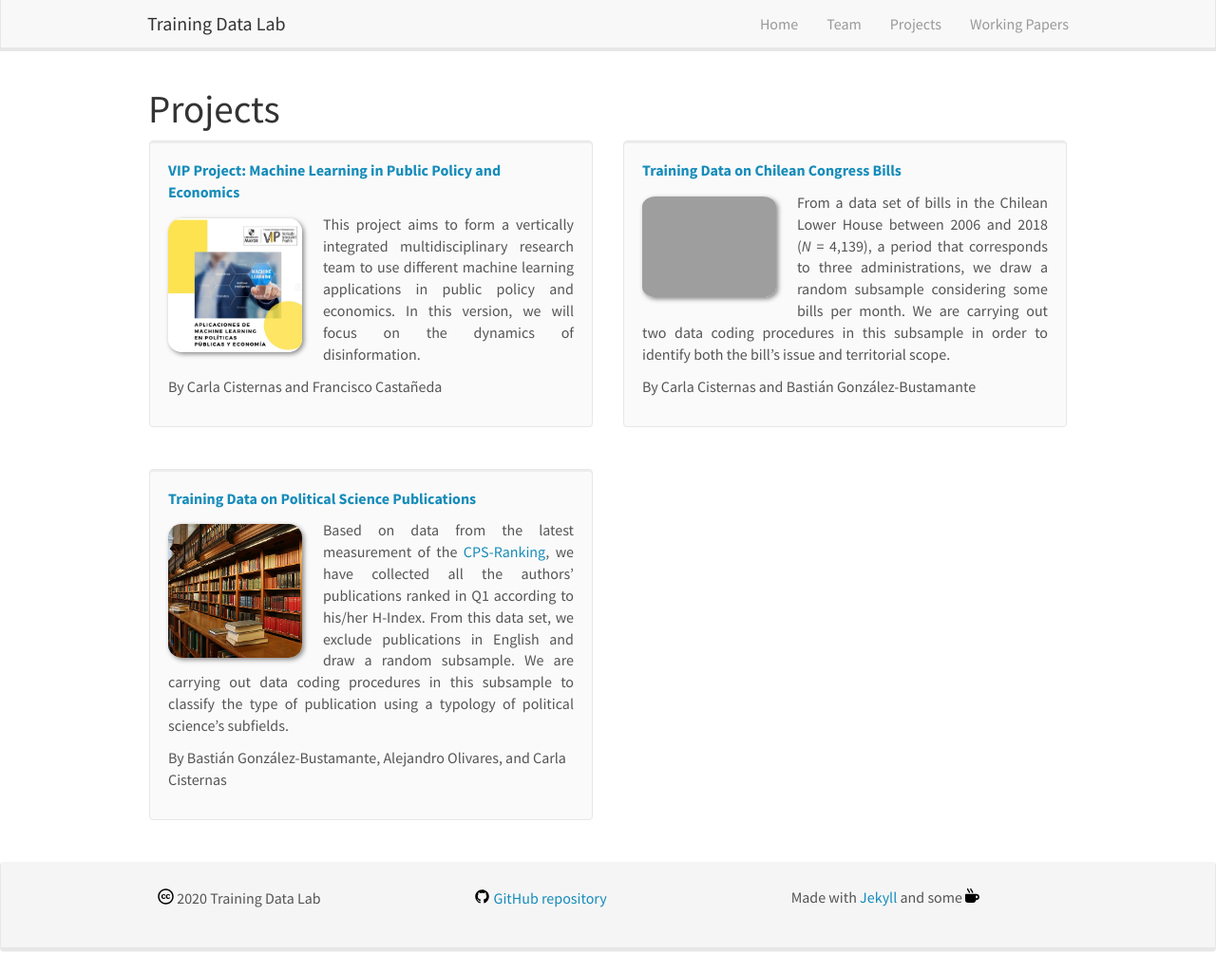
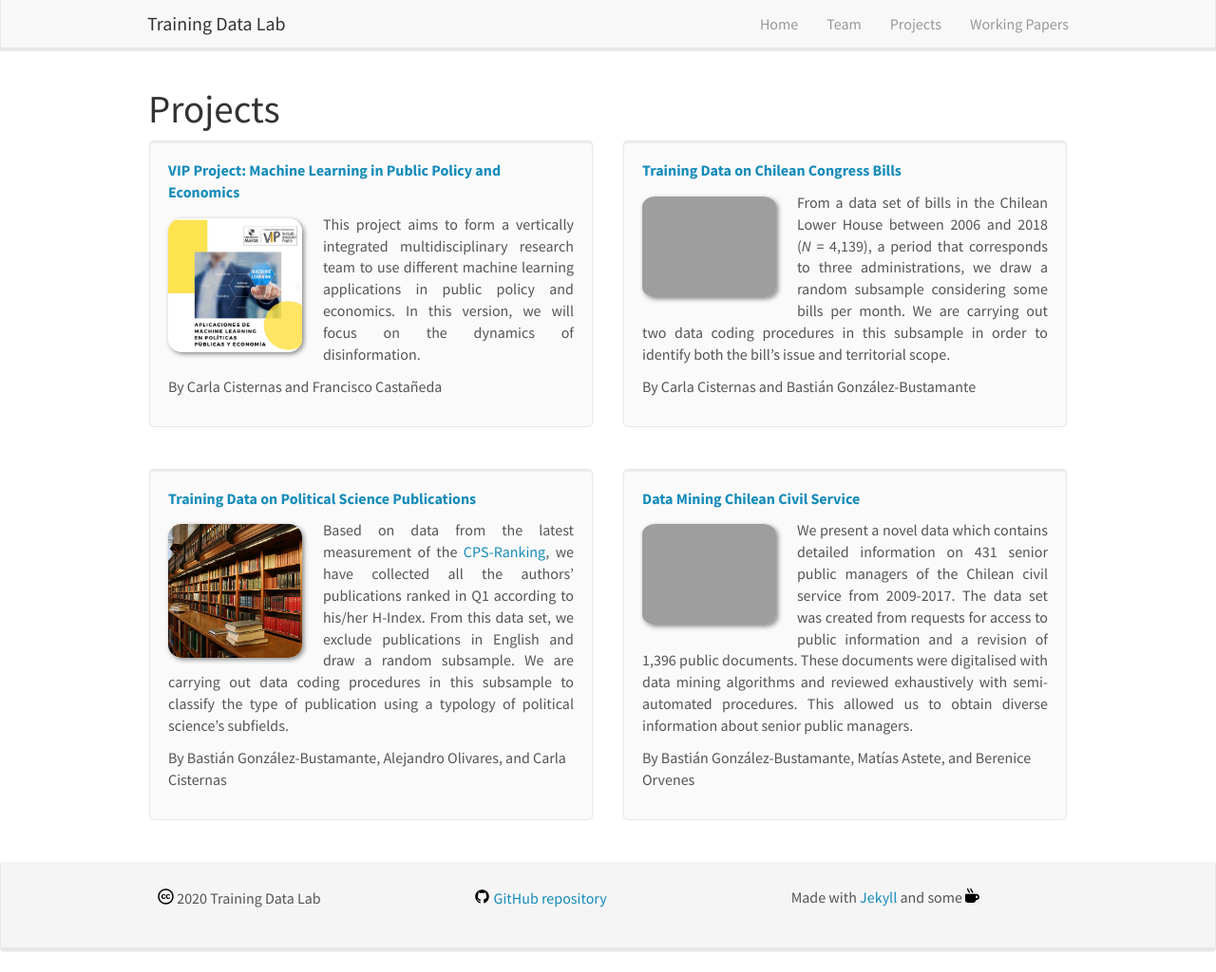
Before and after one commit to training-datalab/old-training-datalab.com, a Jekyll site: the page built from _pages/projects.md, in a window 1280 px wide and 1024 px high. Shown: the whole window at 95% size. Built offline with Jekyll 4.4.1, drawn with Linux system fonts in a browser that asks for light colours; nearby versions of some CDN libraries.

Commit message:
Update projects.yml

```diff
--- a/_data/projects.yml
+++ b/_data/projects.yml
@@ -13,7 +13,7 @@
   description: From a data set of bills in the Chilean Lower House between 2006 and 2018 (<em>N</em> = 4,139), a period that corresponds to three administrations, we draw a random subsample considering some bills per month. We are carrying out two data coding procedures in this subsample in order to identify both the bill’s issue and territorial scope.
   authors: Carla Cisternas and Bastián González-Bustamante
   link:
-    url: https://training-datalab.com/projects/chilean-congress-bills.html
+    url: https://training-datalab.com/projects/chilean-congress-bills
     display: See Project
   highlight: 1
   news2:
@@ -23,7 +23,17 @@
   description: Based on data from the latest measurement of the <a href="https://bgonzalezbustamante.com/cps-ranking/series/2021-03-08-impact-ranking/" target="_blank">CPS-Ranking</a>, we have collected all the authors’ publications ranked in Q1 according to his/her H-Index. From this data set, we exclude publications in English and draw a random subsample. We are carrying out data coding procedures in this subsample to classify the type of publication using a typology of political science’s subfields.
   authors: Bastián González-Bustamante, Alejandro Olivares, and Carla Cisternas
   link:
-    url: https://training-datalab.com/projects/political-science-publications.html
+    url: https://training-datalab.com/projects/political-science-publications
     display: See Project
   highlight: 1
   news2:
+
+- title: "Data Mining Chilean Civil Service"
+  image: Civil-Servants.jpg
+  description: We present a novel data which contains detailed information on 431 senior public managers of the Chilean civil service from 2009-2017. The data set was created from requests for access to public information and a revision of 1,396 public documents. These documents were digitalised with data mining algorithms and reviewed exhaustively with semi-automated procedures. This allowed us to obtain diverse information about senior public managers.
+  authors: Bastián González-Bustamante, Matías Astete, and Berenice Orvenes
+  link:
+    url: https://training-datalab.com/projects/chilean-civil-service
+    display: See Project
+  highlight: 1
+  news2:
```
